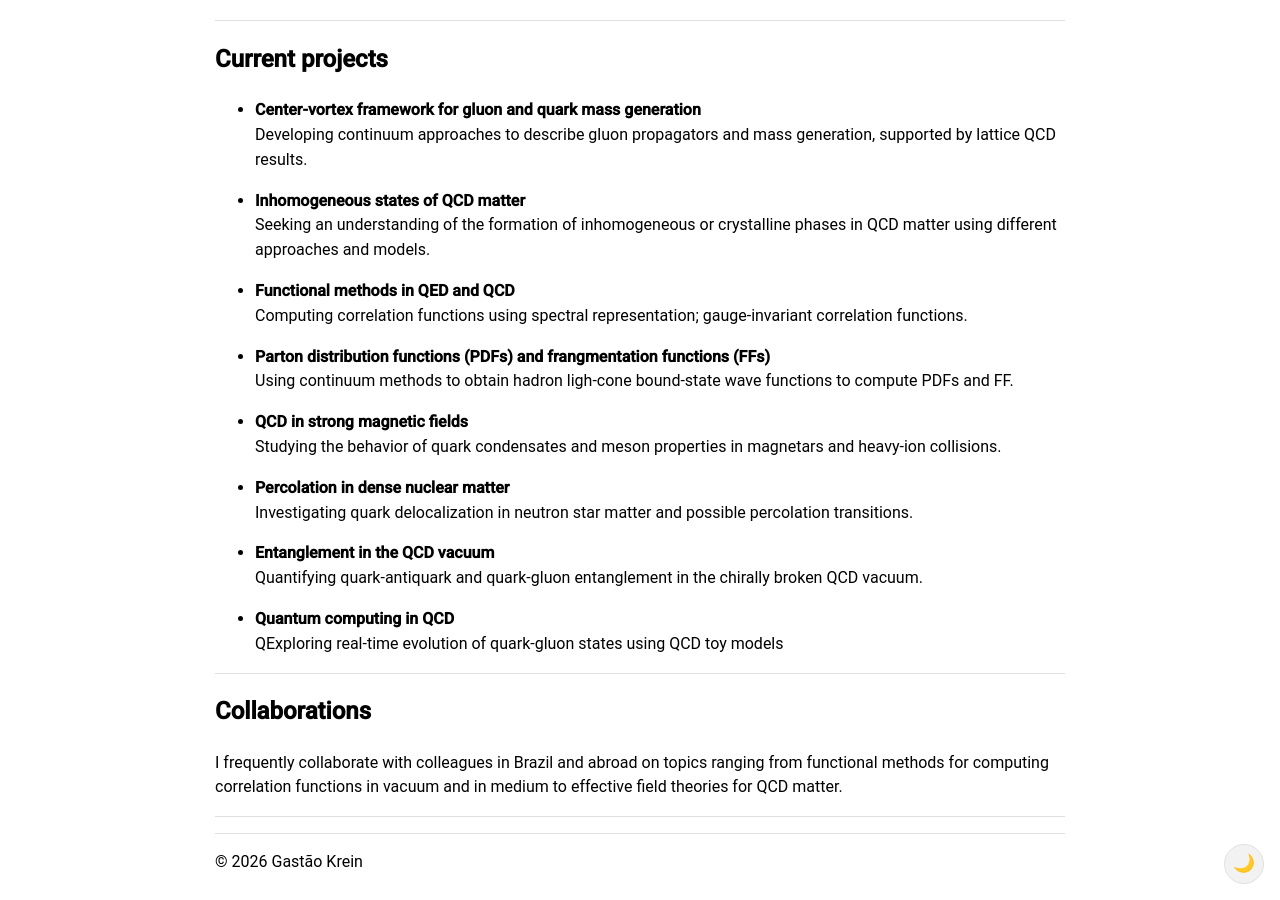
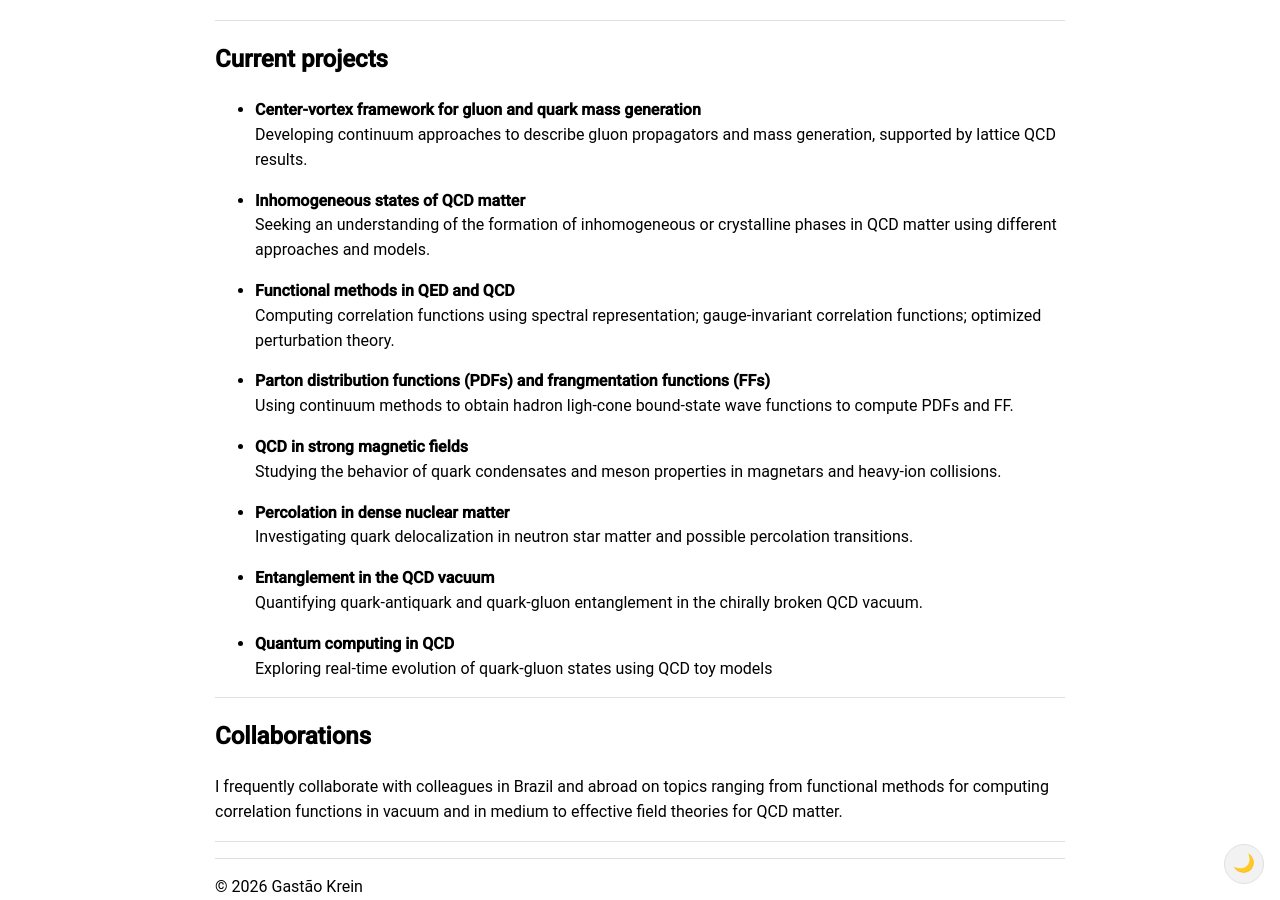
Before and after one commit to gkrein/gkrein.github.io, a Jekyll site: the page built from research.md, in a window 1280 px wide and 900 px high, scrolled down 644 px. Built offline with Jekyll 4.4.1, drawn with Linux system fonts in a browser that asks for light colours; some web fonts are replaced.

Commit message:
Update research.md

```diff
--- a/research.md
+++ b/research.md
@@ -23,7 +23,7 @@ My research focuses on **theoretical physics**, especially in the area of **Quan
   Seeking an understanding of the formation of inhomogeneous or crystalline phases in QCD matter using different approaches and models.
 
 - **Functional methods in QED and QCD**
-  Computing correlation functions using spectral representation; gauge-invariant correlation functions.
+  Computing correlation functions using spectral representation; gauge-invariant correlation functions; optimized perturbation theory.
 
 - **Parton distribution functions (PDFs) and frangmentation functions (FFs)**
   Using continuum methods to obtain hadron ligh-cone bound-state wave functions to compute PDFs and FF.
@@ -38,7 +38,7 @@ My research focuses on **theoretical physics**, especially in the area of **Quan
   Quantifying quark-antiquark and quark-gluon entanglement in the chirally broken QCD vacuum.
 
 - **Quantum computing in QCD**
-  QExploring real-time evolution of quark-gluon states using QCD toy models
+  Exploring real-time evolution of quark-gluon states using QCD toy models
 
 
 ---
```
